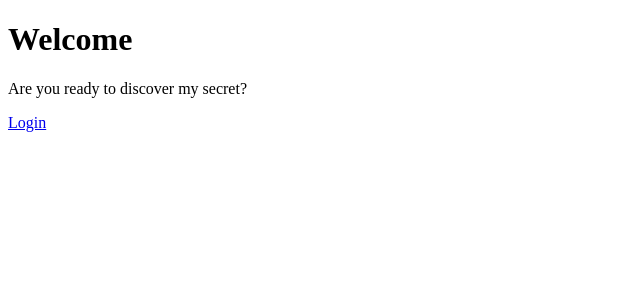
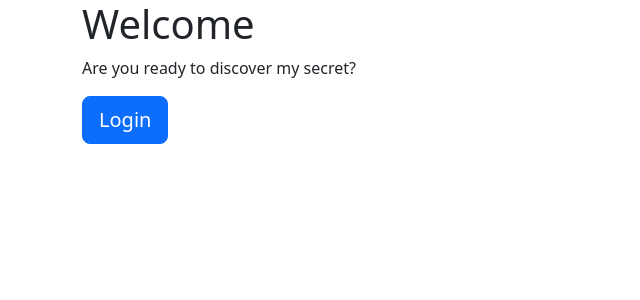
Before and after one commit to edwinfang01/100-days-of-code-python, a Flask app: page / in a window 1280 px wide. Shown: the top 300 px of the page, without its empty margins (0-640 px from the left). Run offline with Flask 3, Linux system fonts and the light colour scheme; some libraries are stand-ins or nearby versions.

Commit message:
Refactor base.html structure and styling blocks

```diff
--- a/day-61-flask secrets/templates/base.html
+++ b/day-61-flask secrets/templates/base.html
@@ -2,13 +2,11 @@
 <html lang="en">
 <head>
     <meta charset="UTF-8">
+    {% block styles %}
+        <!-- Bootstrap CSS -->
+        {{ bootstrap.load_css() }}
+    {% endblock %}
     <title>{% block title %}{% endblock %}</title>
-    <style>
-    {% block styling %}
-    <!-- Bootstrap CSS -->
-    {{ bootstrap.load_css() }}
-    {% endblock %}
-    </style>
 </head>
 <body>
 {% block content %}{% endblock %}
```
